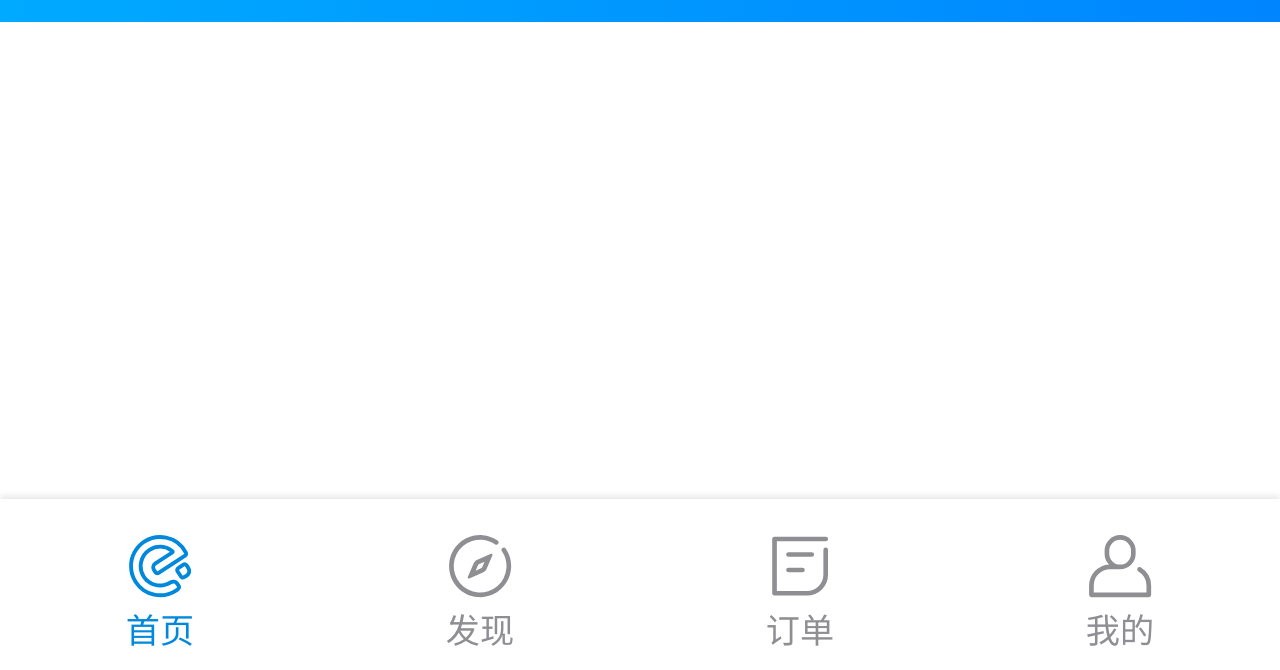
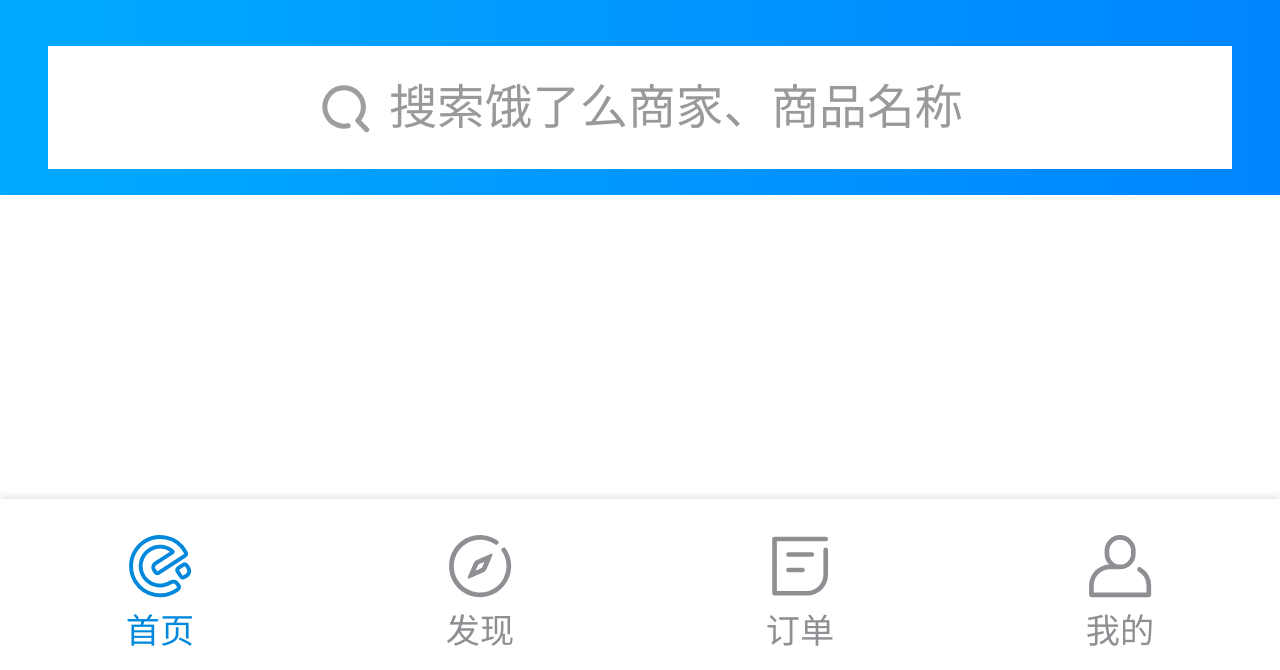
Before and after one commit to zml666/eleme, a website: page src/index.html in a window 1280 px wide. Shown: the part 130-800 px from the top of the page. Drawn offline with nearby package versions, Linux system fonts and the light colour scheme; files that its build step writes are made by us from their sources.

Commit message:
branch error

```diff
--- a/src/css/app.scss
+++ b/src/css/app.scss
@@ -79,3 +79,31 @@
         }
     }
 }
+
+.search{
+    margin-top: -1px;
+    position: sticky;
+    top: 0px;
+    z-index: 999;
+    padding: 0.2rem 0.3733rem;
+    height: 0.96rem;
+    background: linear-gradient(90deg,#0af,#0085ff);
+    a{
+        display: flex;
+        justify-content: center;
+        align-items: center;
+        width: 100%;
+        height: 0.96rem;
+        background-color: #fff;
+        svg{
+            width: 0.4267rem;
+            height: 0.4267rem;
+            margin-right: 0.1333rem;
+        }
+        span{
+            font-family: simsun;
+            color: #999;
+            font-size: 0.3733rem;
+        }
+    }
+}
--- a/src/index.html
+++ b/src/index.html
@@ -13,6 +13,7 @@
 </head>
 
 <body>
+    <!-- 顶部定位 -->
     <header>
         <div class="location">
             <div class="location-content">
@@ -27,7 +28,22 @@
         </div>
     </header>
 
+    <!-- 搜索框 -->
+    <section class="search">
+        <a href="#" class="search-content">
+            <svg xmlns="http://www.w3.org/2000/svg" viewBox="0 0 16 16">
+                <path fill-opacity=".38" d="M14.778 13.732a.739.739 0 1 1-1.056 1.036l-2.515-2.565a.864.864 0 0 1-.01-1.206 4.894 4.894 0 0 0 1.357-3.651c-.126-2.492-2.156-4.52-4.648-4.647a4.911 4.911 0 0 0-5.16 5.163c.126 2.475 2.13 4.496 4.605 4.642.451.026.896-.008 1.326-.1a.739.739 0 0 1 .308 1.446c-.56.12-1.137.164-1.72.13-3.227-.19-5.83-2.815-5.995-6.042a6.39 6.39 0 0 1 6.71-6.715c3.25.165 5.884 2.8 6.05 6.048a6.37 6.37 0 0 1-1.374 4.3l2.12 2.161z"></path>
+            </svg>
+            <span>搜索饿了么商家、商品名称</span>
+        </a>
+    </section>
 
+    <!-- 内容区 -->
+    <main>
+
+    </main>
+
+    <!-- 顶部菜单 -->
     <footer>
         <a href="#" class="active">
             <svg viewBox="0 0 22 22" id="h5-component-index">
```
